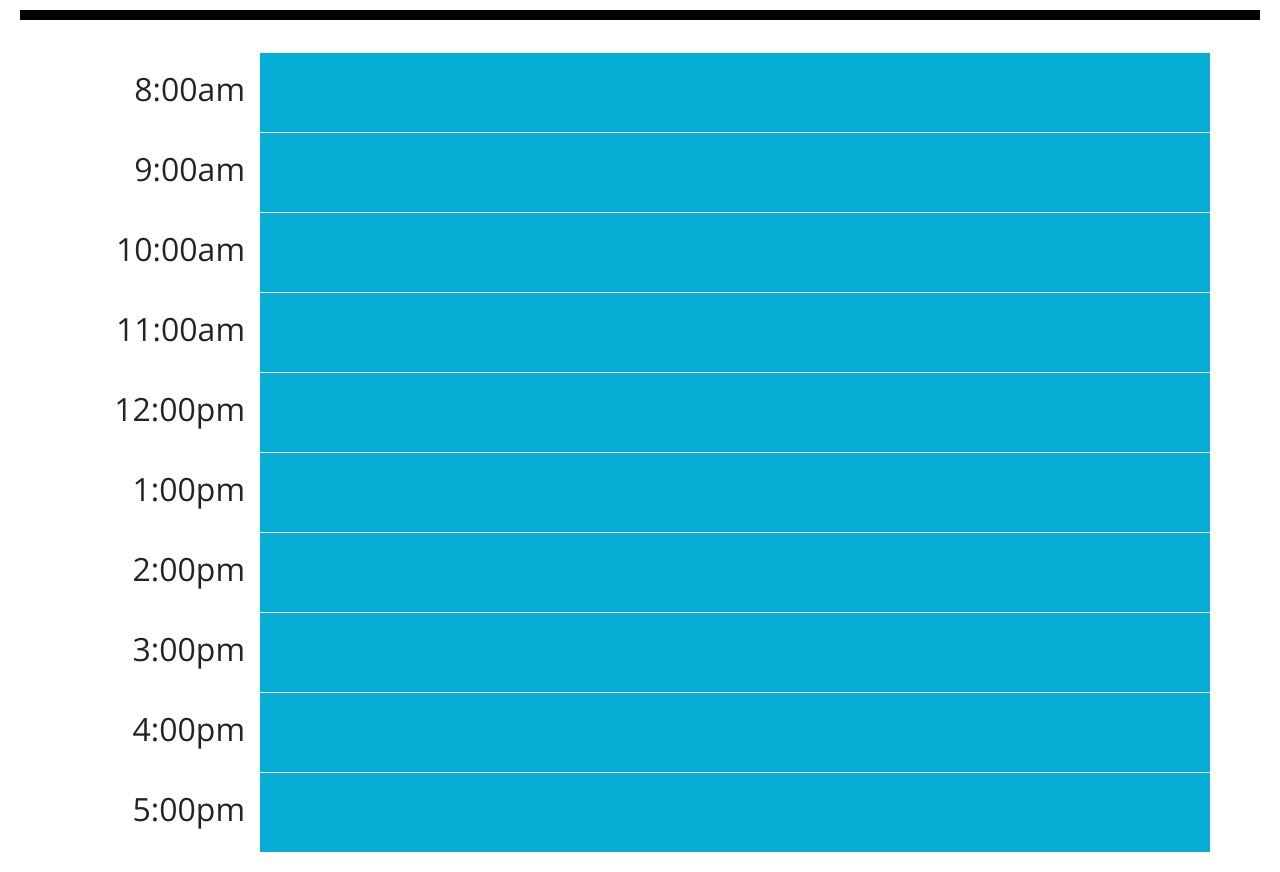
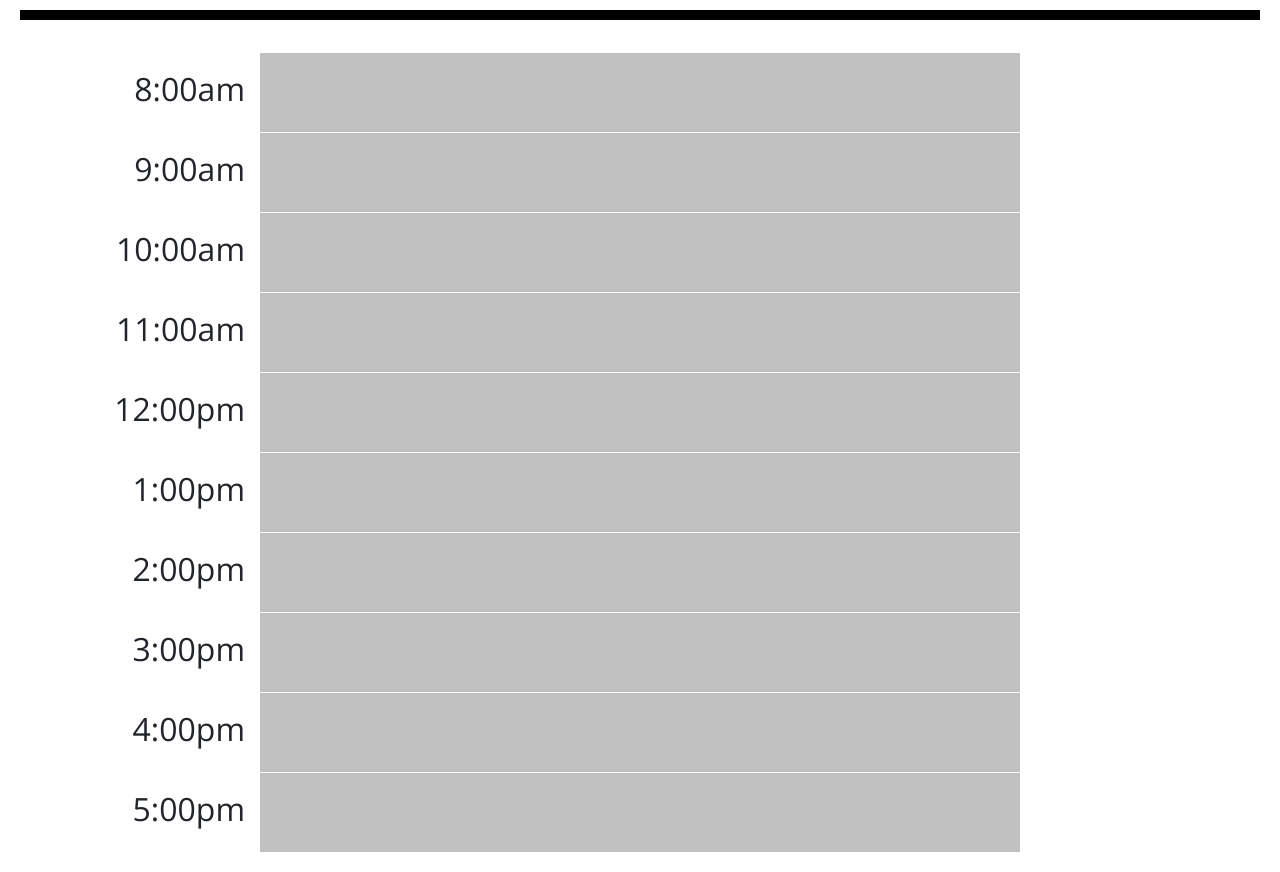
Before and after one commit to OwaisIslam/work-day-scheduler, a plain HTML site: page index.html in a window 1280 px wide. Shown: the part 320-1192 px from the top of the page. Drawn offline with nearby package versions, Linux system fonts and the light colour scheme.

Commit message:
set colors for time slots

```diff
--- a/assets/css/style.css
+++ b/assets/css/style.css
@@ -78,12 +78,12 @@ hr {
   border-top: 3px solid #bbb;
 }
 
-.to-do {
-  background-color: #06AED5;
-}
-
 .time-of-day {
   display: flex;
   align-items: center;
   justify-content: flex-end;
 }
+
+.to-do {
+  background-color: #C0C0C0;
+}
--- a/assets/js/script.js
+++ b/assets/js/script.js
@@ -1,2 +1,19 @@
+var current_task_color = 'rgb(220,20,60,0.8)';
+var future_task_color = 'rgb(173,255,47,0.8)';
+
 var currentDate = moment().format('dddd, MMMM Do');
 $("#currentDay").text(currentDate);
+var timeSlots = $(".to-do").toArray();
+
+function setTimeSlotColors() {
+    var currentTime = moment().format('kk');
+    for (var i = 0; i < timeSlots.length; i++) {
+        if (parseInt(timeSlots[i].id) == currentTime) {
+            timeSlots[i].style.backgroundColor = current_task_color;
+        } else if (parseInt(timeSlots[i].id) > currentTime) {
+            timeSlots[i].style.backgroundColor = future_task_color;
+        }
+    }
+}
+
+setTimeSlotColors();
--- a/index.html
+++ b/index.html
@@ -27,61 +27,61 @@
       <div class="col-2 time-of-day">
         <h2>8:00am</h2>
       </div>
-      <div class="col to-do"></div>
+      <div class="col-8 to-do" id="8"></div>
     </div>
     <div class="row">
       <div class="col-2 time-of-day">
         <h2>9:00am</h2>
       </div>
-      <div class="col to-do"></div>
+      <div class="col-8 to-do" id="9"></div>
     </div>
     <div class="row">
       <div class="col-2 time-of-day">
         <h2>10:00am</h2>
       </div>
-      <div class="col to-do"></div>
+      <div class="col-8 to-do" id="10"></div>
     </div>
     <div class="row">
       <div class="col-2 time-of-day">
         <h2>11:00am</h2>
       </div>
-      <div class="col to-do"></div>
+      <div class="col-8 to-do" id="11"></div>
     </div>
     <div class="row">
       <div class="col-2 time-of-day">
         <h2>12:00pm</h2>
       </div>
-      <div class="col to-do"></div>
+      <div class="col-8 to-do" id="12"></div>
     </div>
     <div class="row">
       <div class="col-2 time-of-day">
         <h2>1:00pm</h2>
       </div>
-      <div class="col to-do"></div>
+      <div class="col-8 to-do" id="13"></div>
     </div>
     <div class="row">
       <div class="col-2 time-of-day">
         <h2>2:00pm</h2>
       </div>
-      <div class="col to-do"></div>
+      <div class="col-8 to-do" id="14"></div>
     </div>
     <div class="row">
       <div class="col-2 time-of-day">
         <h2>3:00pm</h2>
       </div>
-      <div class="col to-do"></div>
+      <div class="col-8 to-do" id="15"></div>
     </div>
     <div class="row">
       <div class="col-2 time-of-day">
         <h2>4:00pm</h2>
       </div>
-      <div class="col to-do"></div>
+      <div class="col-8 to-do" id="16"></div>
     </div>
     <div class="row">
       <div class="col-2 time-of-day">
         <h2>5:00pm</h2>
       </div>
-      <div class="col to-do"></div>
+      <div class="col-8 to-do" id="17"></div>
     </div>
   </div>
 
```
